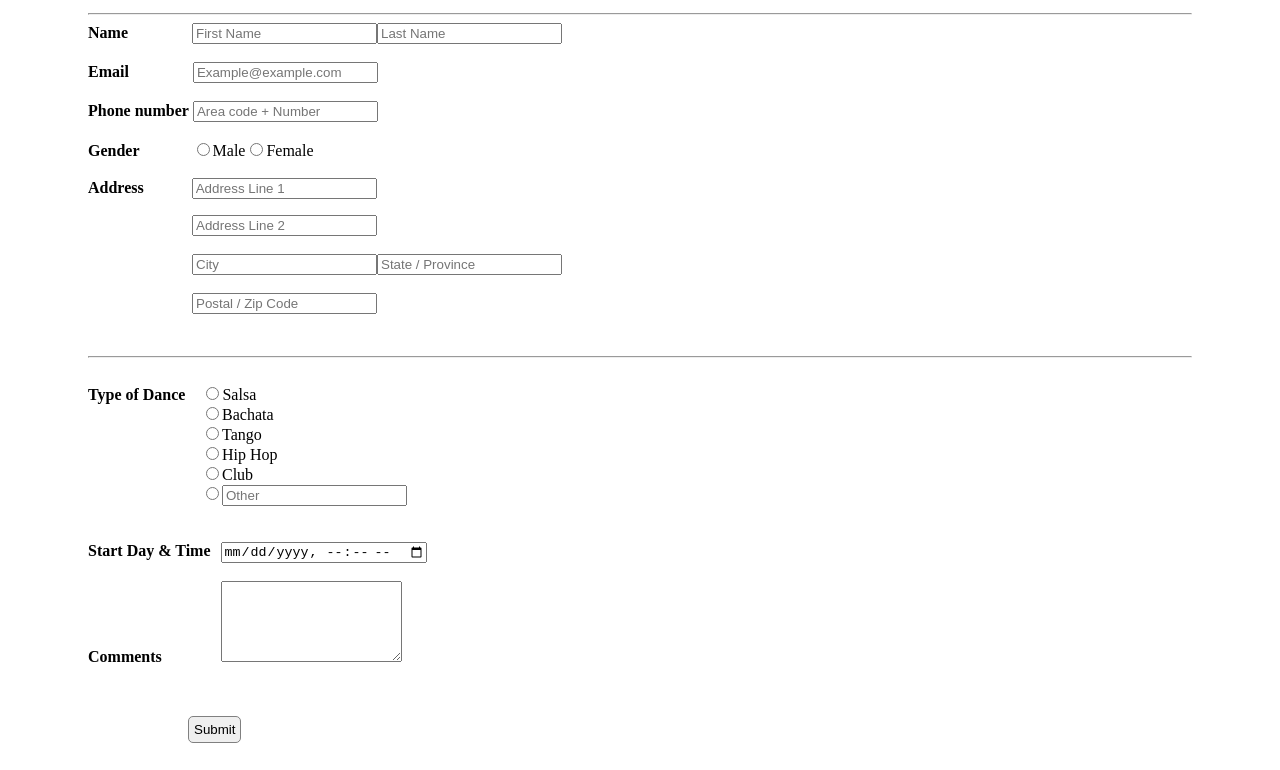
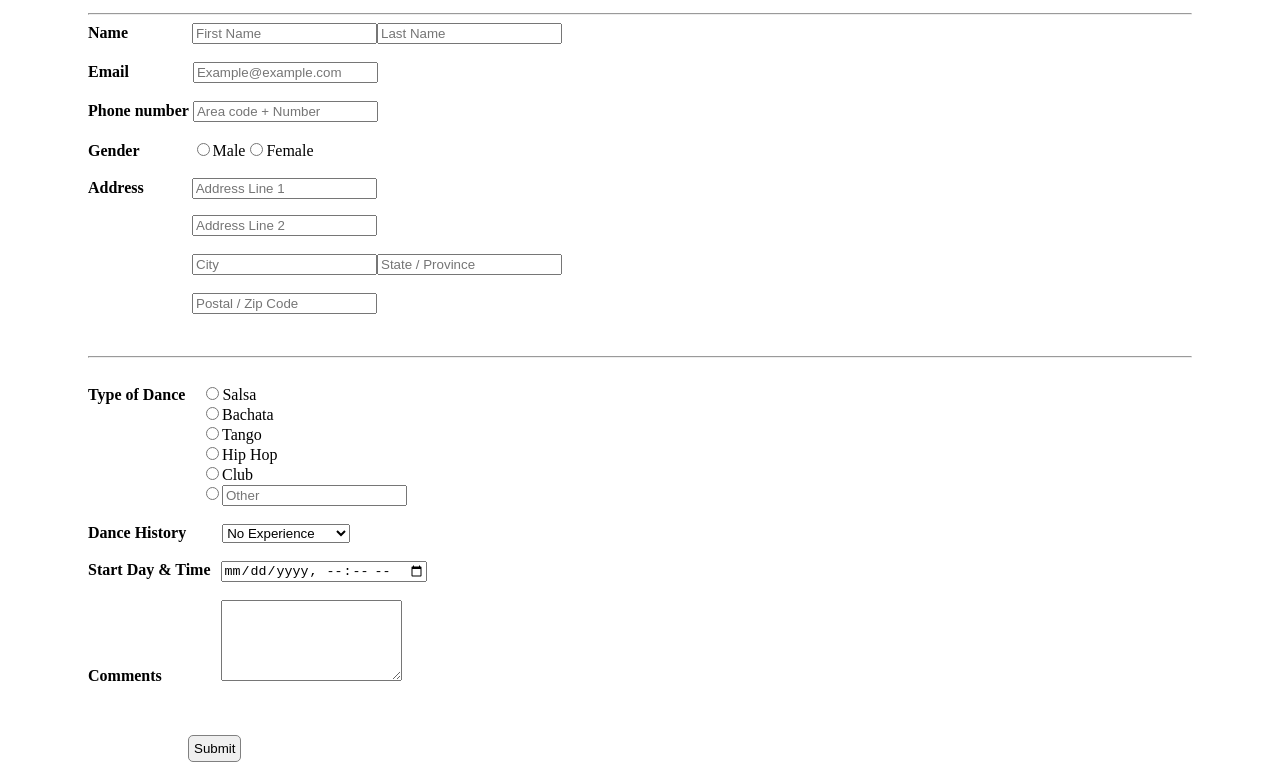
Before and after one commit to Jaronimo1337/githubpvz, a plain HTML site: page index.html in a window 1280 px wide. Shown: the part 101-871 px from the top of the page. Drawn offline with Linux system fonts and the light colour scheme.

Commit message:
Added dropdown box, project finished

```diff
--- a/index.html
+++ b/index.html
@@ -38,11 +38,18 @@
                 <p class="dancet"><input type="radio" name="dance" value="Bachata">Bachata<br><input type="radio"
                         name="dance" value="Tango">Tango<br><input type="radio" name="dance" value="Hip Hop">Hip
                     Hop<br><input type="radio" name="dance" value="club">Club<br><input type="radio" name="dance"
-                        value="other"><input type="text" name="dance" placeholder="Other"></p><br><br>
+                        value="other"><input type="text" name="dance" placeholder="Other"></p>
+                <br>
+                <label class="tdropdown" for="dropdown"><b>Dance History</b></label><select name="dropdown">
+                    <option value="No">No Experience</option>
+                    <option value="yes">I have experience</option>
+                    <option value="dunno">I don't know</option>
+                </select><br><br>
                 <label class="tdate" for="datetime"><b>Start Day & Time</b></label><input type="datetime-local"
                     name="datetime"><br><br>
                 <label class="tlabel" for="text"><b>Comments</b></label>
-                <textarea id="textarea" name="text" rows="5"></textarea> <br><button type="submit">Submit</button>
+                <textarea id="textarea" name="text" rows="5"></textarea> <br><button type="submit"
+                    value="submit">Submit</button>
 
             </form>
         </article>
--- a/styles/style.css
+++ b/styles/style.css
@@ -49,3 +49,6 @@ button {
     border-color: gray;
 
 }
+.tdropdown {
+    padding-right: 36px;
+}
```
